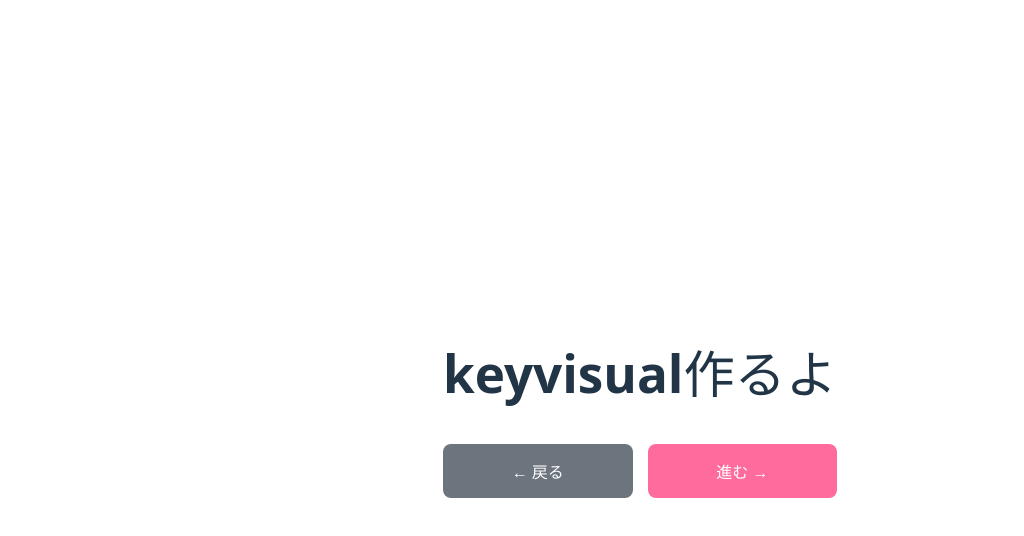
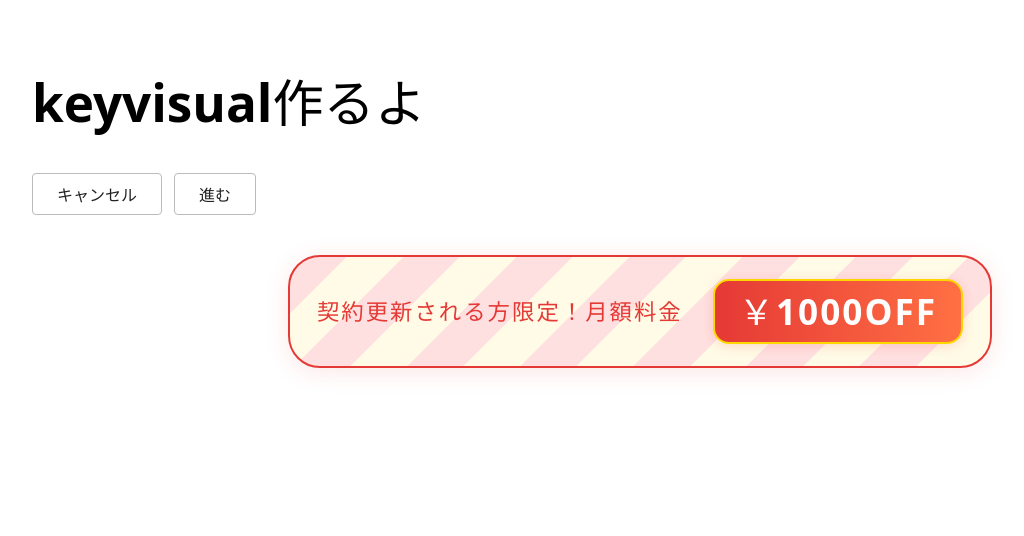
Before and after one commit to junpei-8/8-kanojo, a Vue app: page / in a window 1280 px wide. Both pictures are taken after a click on the button "ゲームスタート". Shown: the top 536 px of the page, without its empty margins (0-1024 px from the left). Built offline with nearby package versions, Linux system fonts and the light colour scheme.

Commit message:
とりあえずガッチャン

```diff
--- a/src/App.vue
+++ b/src/App.vue
@@ -6,6 +6,7 @@
 import EndingScene from './fragments/scenes/EndingScene.vue'
 import GameButtons from './fragments/sections/GameButtons.vue'
 import KeyVisual from './fragments/sections/KeyVisual.vue'
+import GameFooter from './fragments/sections/GameFooter.vue'
 
 const { handleAnswer, startRound } = useGameLogic()
 
@@ -74,13 +75,12 @@
 
       <KeyVisual />
 
-      <!-- ボタン -->
-      <GameButtons
+      <GameFooter
         :is-last-stage="isLastStage"
         :dodge-mode="dodgeMode"
         @go-back="onGoBack"
         @proceed="onProceed"
-      />
+       />
     </div>
   </div>
 </template>
--- /dev/null
+++ b/src/fragments/sections/GameFooter.vue
@@ -0,0 +1,155 @@
+<script setup>
+import { ref } from 'vue'
+
+/**
+ * Props定義
+ * @property {boolean} isLastStage - 最終ステージ（8回目）かどうか
+ * @property {boolean} dodgeMode - ボタンが避けるモードかどうか
+ */
+const props = defineProps({
+  isLastStage: {
+    type: Boolean,
+    default: false
+  },
+  dodgeMode: {
+    type: Boolean,
+    default: false
+  }
+})
+
+/**
+ * Events定義
+ */
+const emit = defineEmits(['goBack', 'proceed'])
+
+/**
+ * ボタンが既に避けたかどうかのフラグ
+ * @type {import('vue').Ref<boolean>}
+ */
+const hasDodged = ref(false)
+
+/**
+ * ボタンが避けている状態かどうか
+ * @type {import('vue').Ref<boolean>}
+ */
+const isDodging = ref(false)
+
+/**
+ * 戻るボタンのクリックハンドラー
+ */
+function handleGoBack() {
+  emit('goBack')
+}
+
+/**
+ * 進むボタンのクリックハンドラー
+ */
+function handleProceed() {
+  emit('proceed')
+}
+
+/**
+ * 進むボタンにホバーしたときのハンドラー（dodgeMode時のみ）
+ */
+function handleProceedHover() {
+  if (props.dodgeMode && !hasDodged.value) {
+    isDodging.value = true
+    hasDodged.value = true
+  }
+}
+</script>
+
+<template>
+  <div class="center-container">
+    <div class="button-row">
+      <button class="action-btn" @click="handleGoBack" style="margin-right: 12px;">キャンセル</button>
+      <button class="action-btn" @click="handleProceed" @mouseenter="handleProceedHover">
+        {{ props.isLastStage ? '解約する' : '進む' }}
+      </button>
+    </div>
+    <!-- 8-segment progress bar -->
+    <div class="progress-bar">
+      <div v-for="n in 8" :key="n" class="progress-segment"></div>
+    </div>
+    <!-- 横長テロップ広告 -->
+    <div class="telop-ad">
+      <span class="telop-text">
+        契約更新される方限定！月額料金
+        <span class="telop-number">￥1000OFF</span>
+      </span>
+    </div>
+  </div>
+</template>
+
+
+<style scoped>
+button.action-btn {
+  background: #fff;
+  color: #222;
+  border: 1px solid #bbb;
+  padding: 8px 24px;
+  border-radius: 4px;
+  font-size: 1rem;
+  cursor: pointer;
+  transition: box-shadow 0.25s, transform 0.25s, background 0.25s, color 0.25s, border-color 0.25s;
+}
+button.action-btn:active {
+  box-shadow: 0 2px 8px rgba(0,0,0,0.12);
+}
+button.action-btn:hover {
+  box-shadow: 0 6px 24px rgba(0,0,0,0.18);
+  transform: scale(1.07);
+}
+button.action-btn:first-child:hover {
+  background: linear-gradient(90deg, #1976d2 0%, #42a5f5 100%);
+  color: #fff;
+  border-color: #1976d2;
+}
+button.action-btn:last-child:hover {
+  background: linear-gradient(90deg, #e53935 0%, #ff7043 100%);
+  color: #fff;
+  border-color: #e53935;
+}
+
+.progress-segment:last-child {
+  border-top-right-radius: 8px;
+  border-bottom-right-radius: 8px;
+}
+
+/* Telop ad styles */
+.telop-ad {
+  width: 100%;
+  max-width: 700px;
+  margin: 40px auto 0 auto;
+  background: repeating-linear-gradient(135deg, #ffe0e0 0px, #ffe0e0 40px, #fffbe6 40px, #fffbe6 80px);
+  border: 2px solid #e53935;
+  border-radius: 32px;
+  box-shadow: 0 4px 24px rgba(229,57,53,0.12);
+  padding: 22px 0;
+  display: flex;
+  justify-content: center;
+  align-items: center;
+  position: relative;
+  overflow: hidden;
+}
+.telop-text {
+  font-size: 1.4rem;
+  font-weight: bold;
+  color: #e53935;
+  letter-spacing: 2px;
+  display: flex;
+  align-items: center;
+  gap: 18px;
+}
+.telop-number {
+  font-size: 2.2rem;
+  font-weight: 900;
+  color: #fff;
+  background: linear-gradient(90deg, #e53935 0%, #ff7043 100%);
+  border-radius: 16px;
+  padding: 4px 24px;
+  margin-left: 12px;
+  box-shadow: 0 2px 12px rgba(229,57,53,0.18);
+  border: 2px solid #ffd700;
+}
+</style>
--- a/src/style.css
+++ b/src/style.css
@@ -2,30 +2,17 @@
   font-family: system-ui, Avenir, Helvetica, Arial, sans-serif;
   line-height: 1.5;
   font-weight: 400;
-
-  color-scheme: light dark;
   color: rgba(255, 255, 255, 0.87);
-  background-color: #242424;
 
   font-synthesis: none;
   text-rendering: optimizeLegibility;
   -webkit-font-smoothing: antialiased;
   -moz-osx-font-smoothing: grayscale;
-}
-
-a {
-  font-weight: 500;
-  color: #646cff;
-  text-decoration: inherit;
-}
-a:hover {
-  color: #535bf2;
+  color: #000;
 }
 
 body {
   margin: 0;
-  display: flex;
-  place-items: center;
   min-width: 320px;
   min-height: 100vh;
 }
@@ -46,34 +33,9 @@
   cursor: pointer;
   transition: border-color 0.25s;
 }
-button:hover {
-  border-color: #646cff;
-}
-button:focus,
-button:focus-visible {
-  outline: 4px auto -webkit-focus-ring-color;
-}
-
-.card {
-  padding: 2em;
-}
 
 #app {
   max-width: 1280px;
   margin: 0 auto;
   padding: 2rem;
-  text-align: center;
 }
-
-@media (prefers-color-scheme: light) {
-  :root {
-    color: #213547;
-    background-color: #ffffff;
-  }
-  a:hover {
-    color: #747bff;
-  }
-  button {
-    background-color: #f9f9f9;
-  }
-}
```
